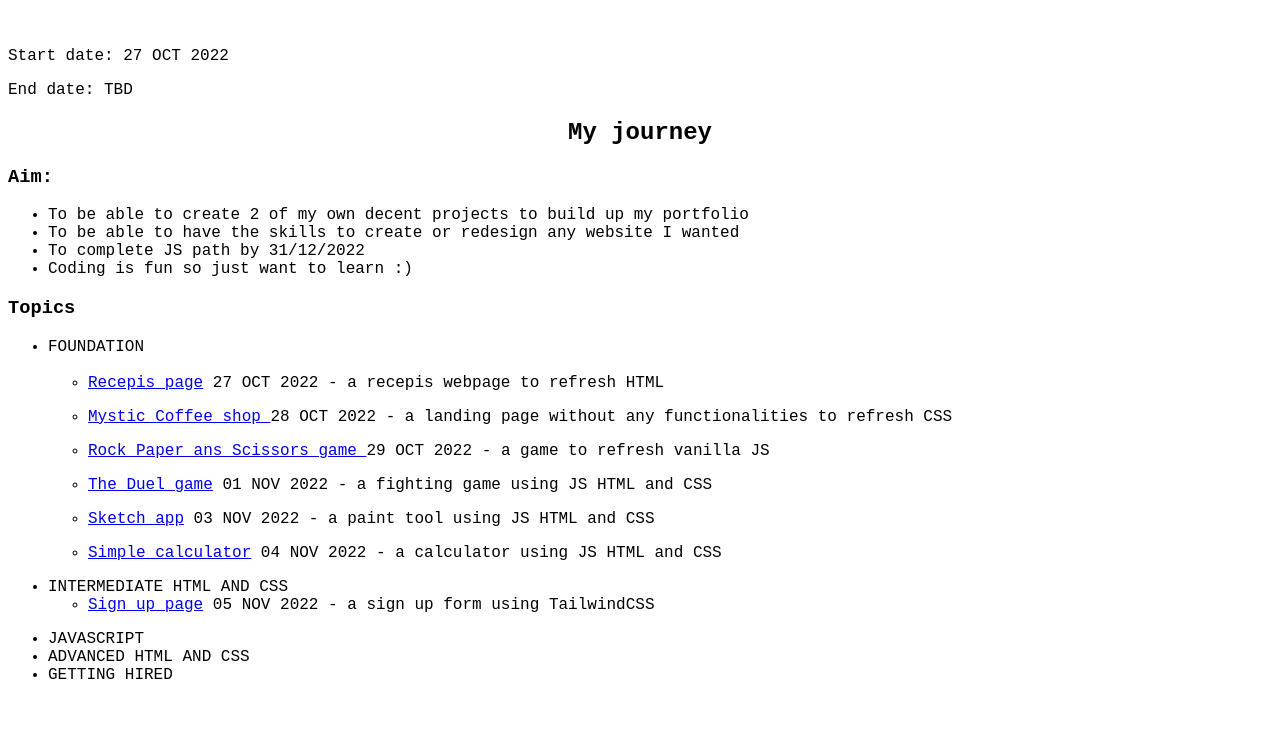
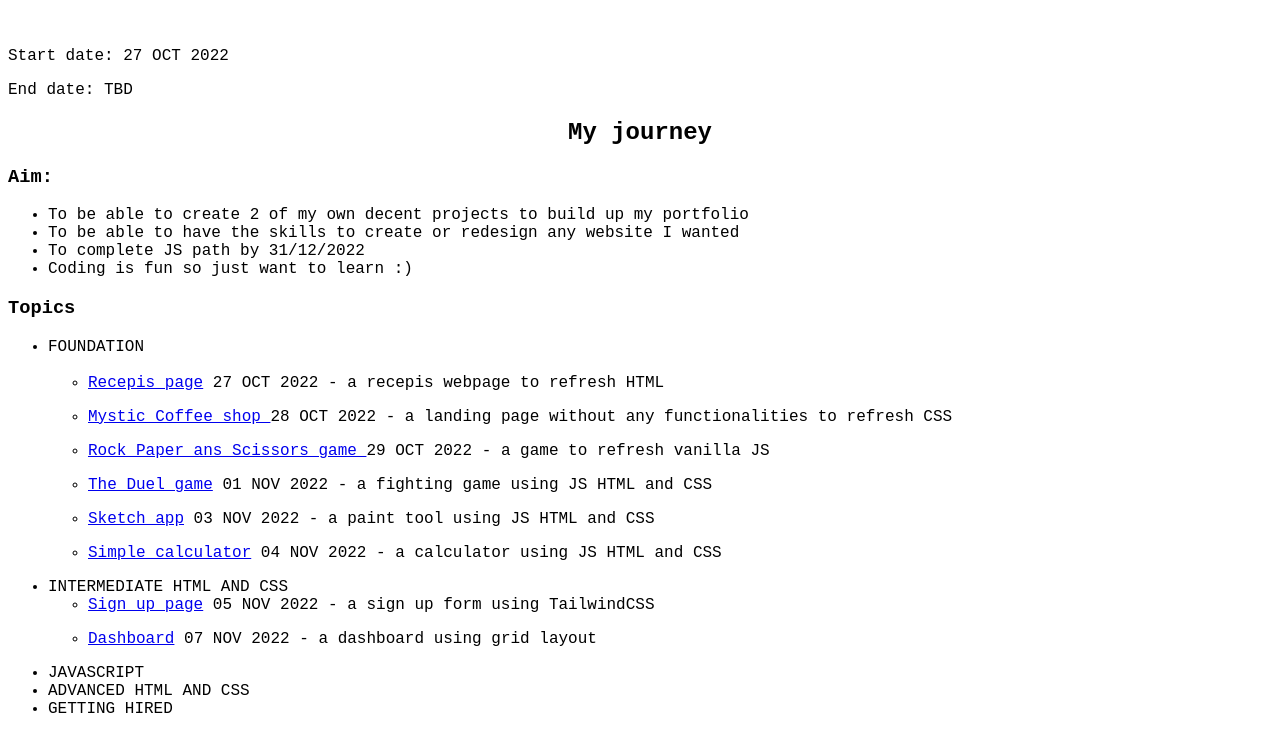
Before and after one commit to HoangLe87/TheOdinProject, a plain HTML site: page index.html in a window 1280 px wide. Shown: the part 137-871 px from the top of the page. Before the commit the page ends 837 px from the top, so only its background shows below. Drawn offline with Linux system fonts and the light colour scheme.

Commit message:
relink to index.html

```diff
--- a/index.html
+++ b/index.html
@@ -39,6 +39,7 @@ Intrigued, I took on this challenge. Let's see how far I get.</p>
     <li>INTERMEDIATE HTML AND CSS</li>
     <ul>
         <li><a href="INTERMEDIATE/SignUpForm/dist/index.html">Sign up page</a> 05 NOV 2022 - a sign up form using TailwindCSS</p></li>
+        <li><a href="INTERMEDIATE/dashboard/dist/index.html">Dashboard</a> 07 NOV 2022 - a dashboard using grid layout</p></li>
     </ul>
     <li>JAVASCRIPT</li>
     <li>ADVANCED HTML AND CSS</li>
```
